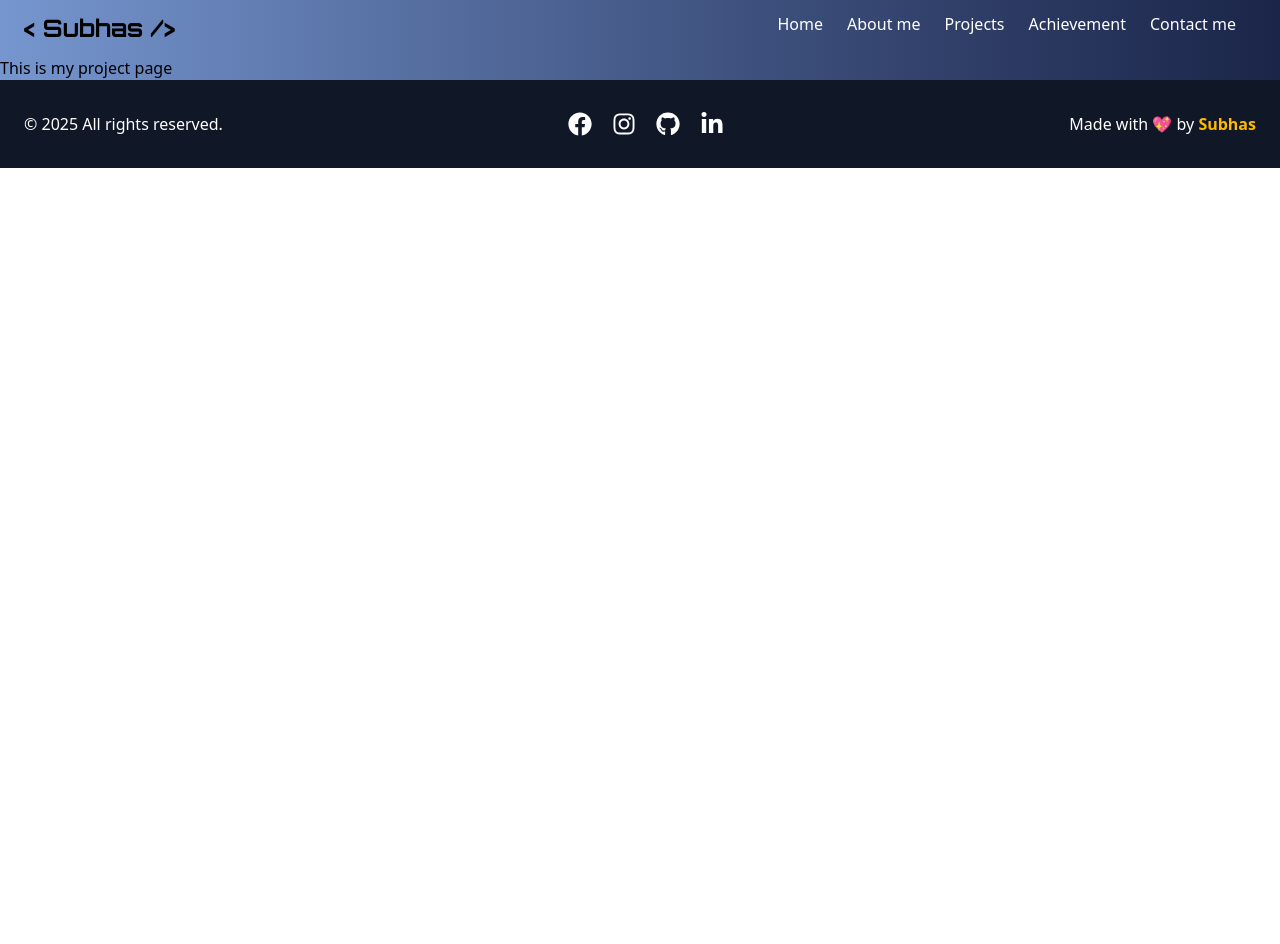
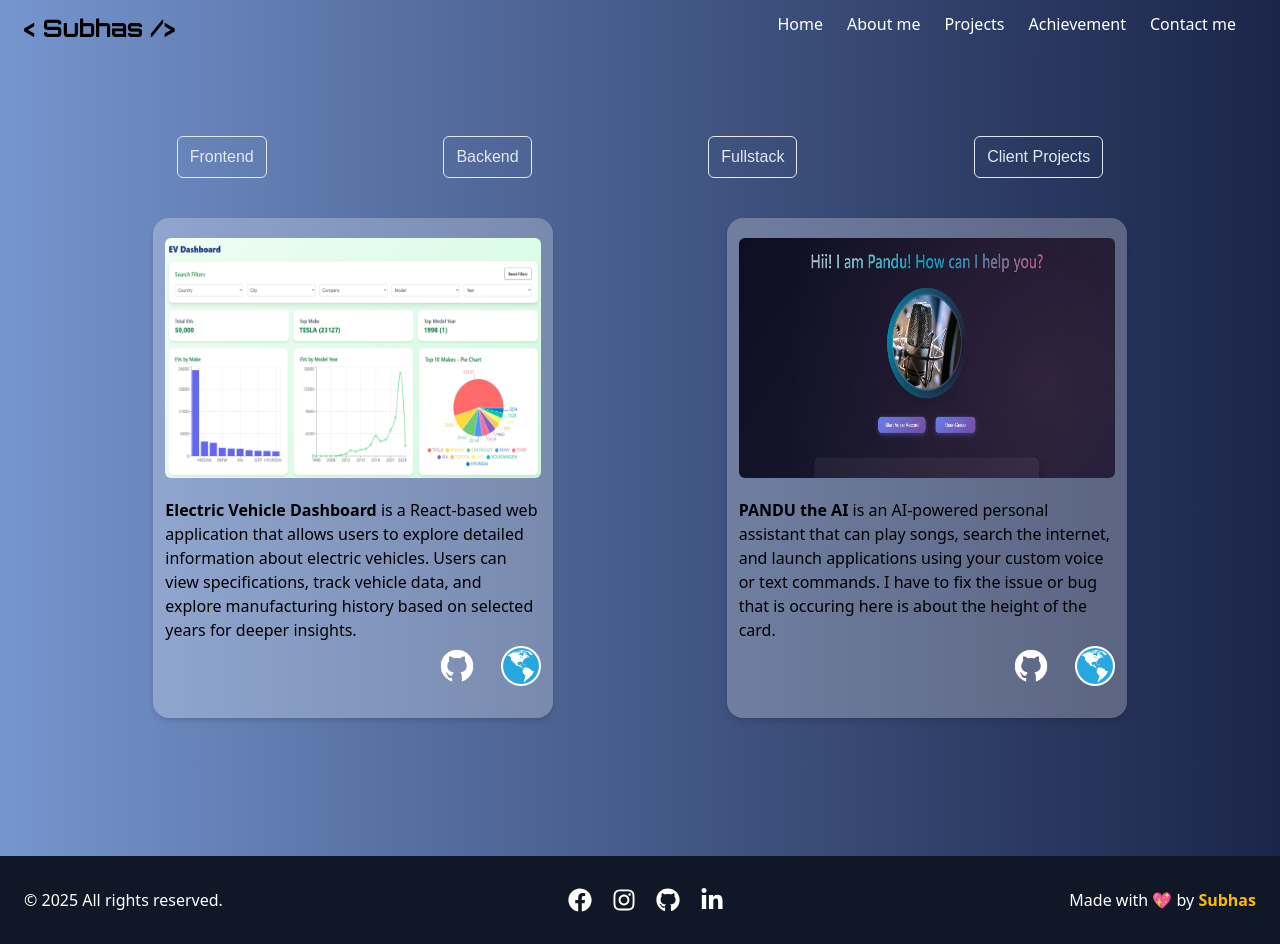
Before and after one commit to Subhas6033/portfolio, a React (Vite) app in the folder Client/: page /projects in a window 1280 px wide. Before the commit the page ends 800 px from the top, so only its background shows below. Built offline with nearby package versions, Linux system fonts and the light colour scheme; a web font is replaced by a local one.

Commit message:
finish the project page and enhance the projectCard components

```diff
--- a/Client/src/Components/Project/Project.jsx
+++ b/Client/src/Components/Project/Project.jsx
@@ -10,6 +10,7 @@ const Project = () => {
 
   const projectData = [
     {
+      category: "Frontend",
       imageURL: "./Projects/EV.jpeg",
       title: "Electric Vehicle Dashboard",
       description:
@@ -18,6 +19,7 @@ const Project = () => {
       liveLink: "https://ev-eosin.vercel.app/",
     },
     {
+      category: "Fullstack",
       imageURL: "./Projects/employee.png",
       title: "Employee Management System",
       description:
@@ -26,6 +28,7 @@ const Project = () => {
       liveLink: "https://emsbysubhas.vercel.app/",
     },
     {
+      category: "Frontend",
       imageURL: "./Projects/PanduAI.png",
       title: "PANDU the AI",
       description:
--- a/Client/src/Components/Project/ProjectCard.jsx
+++ b/Client/src/Components/Project/ProjectCard.jsx
@@ -2,6 +2,7 @@ import React from "react";
 import { Link } from "react-router-dom";
 import { Card } from "../index";
 import { Image } from "../profileImage/Image";
+import { SlideUpAnimation } from "../../utils/Animation";
 
 const ProjectCard = ({
   imageURL,
@@ -11,21 +12,27 @@ const ProjectCard = ({
   liveLink,
 }) => {
   return (
+    <SlideUpAnimation>
       <Card
         wrapperClassName="md:w-[400px]"
         padding="pt-5 px-3 pb-3"
         background="bg-white/25"
       >
+        {/* Project images goes here */}
         <Image
           imageURL={imageURL}
           wrapperClass="flex justify-center"
           className="h-60 md:w-96 rounded-md"
         />
-      <div className="min-h-fit mt-5 w-full">
+
+        {/* Project title and descriptions goes here */}
+        <div className="min-h-fit my-5 w-full">
           <p className="mt-5 h-32 max-h-60">
             <strong>{title}</strong> {description}
           </p>
-        <div className="mt-5 flex justify-end items-center">
+
+          {/* Project links and github links goes here */}
+          <div className="mt-14 md:mt-5 flex justify-end items-center">
             <ul className="flex justify-between gap-6">
               <li>
                 <Link to={githubLink} target="_blank">
@@ -47,6 +54,7 @@ const ProjectCard = ({
           </div>
         </div>
       </Card>
+    </SlideUpAnimation>
   );
 };
 
--- a/Client/src/Components/index.js
+++ b/Client/src/Components/index.js
@@ -6,7 +6,7 @@ import Button from "./Button/Button.jsx";
 import Input from "./Input/Input.jsx";
 import Skill from "./Skill/Skill.jsx";
 import Project from "./Project/Project.jsx";
-
+import ProjectCard from "./Project/ProjectCard.jsx";
 
 export {
     Header,
@@ -16,5 +16,6 @@ export {
     Button,
     Input,
     Skill,
-    Project
+    Project,
+    ProjectCard
 }
--- a/Client/src/Pages/Projects/Project.jsx
+++ b/Client/src/Pages/Projects/Project.jsx
@@ -1,11 +1,91 @@
-import React from 'react'
+import React, { useState } from "react";
+import { Button, ProjectCard } from "../../Components/index";
+import { SlideInViewAnimation, SlideUpAnimation } from "../../utils/Animation";
 
 const Project = () => {
+  const [selectCategory, setSelectCategory] = useState("Frontend");
+
+  const projectsNav = [
+    {
+      category: "Frontend",
+    },
+    {
+      category: "Backend",
+    },
+    {
+      category: "Fullstack",
+    },
+    {
+      category: "Client Projects",
+    },
+  ];
+
+  const projectData = [
+    {
+      category: "Frontend",
+      imageURL: "./Projects/EV.jpeg",
+      title: "Electric Vehicle Dashboard",
+      description:
+        "is a React-based web application that allows users to explore detailed information about electric vehicles. Users can view specifications, track vehicle data, and explore manufacturing history based on selected years for deeper insights.",
+      githubLink: "https://github.com/Subhas6033/Electric-Vehicle-Dashboard",
+      liveLink: "https://ev-eosin.vercel.app/",
+    },
+    {
+      category: "Fullstack",
+      imageURL: "./Projects/employee.png",
+      title: "Employee Management System",
+      description:
+        "is a role-based web application that streamlines workplace operations with task assignment, real-time chat, and instant notifications. Designed to enhance collaboration between employees and co-workers while ensuring secure access control.",
+      githubLink: "https://github.com/Subhas6033/Employee-Management-System",
+      liveLink: "https://emsbysubhas.vercel.app/",
+    },
+    {
+      category: "Frontend",
+      imageURL: "./Projects/PanduAI.png",
+      title: "PANDU the AI",
+      description:
+        "is an AI-powered personal assistant that can play songs, search the internet, and launch applications using your custom voice or text commands. I have to fix the issue or bug that is occuring here is about the height of the card.",
+      githubLink: "https://github.com/Subhas6033/PANDU",
+      liveLink: "https://pandutheai.netlify.app/",
+    },
+  ];
+
+  const filteredProjects = projectData.filter(
+    (project) => project.category === selectCategory
+  );
+
   return (
-    <div>
-      This is my project page
-    </div>
-  )
-}
+    <SlideUpAnimation className={`min-h-screen `}>
+      <div className="pt-10 md:pt-20">
+        <ul className="flex justify-evenly items-center flex-wrap gap-3 md:gap-0">
+          {projectsNav.map((nav) => (
+            <li key={nav.category}>
+              <Button
+                children={nav.category}
+                onClick={() => setSelectCategory(nav.category)}
+                className="font-gothic text-slate-200 px-3 py-2 rounded-md border transition-all duration-300 hover:bg-gray-900 hover:cursor-pointer"
+              />
+            </li>
+          ))}
+        </ul>
 
-export default Project
+        {/* Project cards goes here  */}
+        <div className="py-10 px-5 flex justify-evenly items-center flex-wrap gap-10">
+          {filteredProjects.length > 0 ? (
+            filteredProjects.map((projects, index) => (
+              <SlideInViewAnimation key={index}>
+                <ProjectCard {...projects} />
+              </SlideInViewAnimation>
+            ))
+          ) : (
+            <p className="text-2xl text-white text-center pt-10">
+              Currently no projects is available here
+            </p>
+          )}
+        </div>
+      </div>
+    </SlideUpAnimation>
+  );
+};
+
+export default Project;
--- a/Client/src/utils/Animation.jsx
+++ b/Client/src/utils/Animation.jsx
@@ -3,14 +3,15 @@ import React from "react";
 import { easeIn, easeInOut, motion } from "framer-motion";
 
 // slide in view animation
-export const SlideInViewAnimation = ({ className = "", children }) => {
+export const SlideInViewAnimation = ({ className = "", children, ...prop }) => {
   return (
     <motion.div
       className={`${className}`}
       initial={{ opacity: 0 }}
       whileInView={{ opacity: 1 }}
-      transition={{ duration: 0.6, ease : easeInOut }}
+      transition={{ duration: 0.6, ease: easeInOut }}
       viewport={{ once: true }}
+      {...prop}
     >
       {children}
     </motion.div>
@@ -18,7 +19,7 @@ export const SlideInViewAnimation = ({ className = "", children }) => {
 };
 
 // Slide Up Animation
-export const SlideUpAnimation = ({ className = "", children }) => {
+export const SlideUpAnimation = ({ className = "", children, ...prop }) => {
   return (
     <motion.div
       className={className}
@@ -26,6 +27,7 @@ export const SlideUpAnimation = ({ className = "", children }) => {
       whileInView={{ y: 0, opacity: 1 }}
       viewport={{ once: true, amount: 0.2 }}
       transition={{ duration: 0.6, delay: 0.2, ease: easeInOut }}
+      {...prop}
     >
       {children}
     </motion.div>
@@ -33,7 +35,7 @@ export const SlideUpAnimation = ({ className = "", children }) => {
 };
 
 // Slide Left Animation
-export const SlideLeftAnimation = ({ className = "", children }) => {
+export const SlideLeftAnimation = ({ className = "", children, ...prop }) => {
   return (
     <motion.div
       className={className}
@@ -41,6 +43,7 @@ export const SlideLeftAnimation = ({ className = "", children }) => {
       whileInView={{ x: 0, opacity: 1 }}
       viewport={{ once: true, amount: 0.2 }}
       transition={{ duration: 0.6, delay: 0.2, ease: easeInOut }}
+      {...prop}
     >
       {children}
     </motion.div>
@@ -48,7 +51,7 @@ export const SlideLeftAnimation = ({ className = "", children }) => {
 };
 
 // Slide Right Animation
-export const SlideRightAnimation = ({ className = "", children }) => {
+export const SlideRightAnimation = ({ className = "", children, ...prop }) => {
   return (
     <motion.div
       className={className}
@@ -56,6 +59,7 @@ export const SlideRightAnimation = ({ className = "", children }) => {
       whileInView={{ x: 0, opacity: 1 }}
       viewport={{ once: true, amount: 0.2 }}
       transition={{ duration: 0.6, ease: easeInOut }}
+      {...prop}
     >
       {children}
     </motion.div>
@@ -63,7 +67,7 @@ export const SlideRightAnimation = ({ className = "", children }) => {
 };
 
 // Pop Up Animation
-export const PopUpAnimation = ({ className = "", children }) => {
+export const PopUpAnimation = ({ className = "", children, ...prop }) => {
   return (
     <motion.div
       className={className}
@@ -71,6 +75,7 @@ export const PopUpAnimation = ({ className = "", children }) => {
       whileInView={{ scale: 1, opacity: 1 }}
       viewport={{ once: true, amount: 0.2 }}
       transition={{ duration: 0.5, delay: 0.2, ease: easeInOut }}
+      {...prop}
     >
       {children}
     </motion.div>
@@ -78,14 +83,19 @@ export const PopUpAnimation = ({ className = "", children }) => {
 };
 
 // Fade in with Slide up Animation
-export const FadeInSlideUpAnimation = ({ className = "", children }) => {
+export const FadeInSlideUpAnimation = ({
+  className = "",
+  children,
+  ...prop
+}) => {
   return (
     <motion.div
       className={`${className}`}
       initial={{ y: 30, opacity: 0 }}
       whileInView={{ y: 0, opacity: 1 }}
       viewport={{ once: true }}
-      transition={{ duration: 0.5, delay: 0.2, ease : easeInOut }}
+      transition={{ duration: 0.5, delay: 0.2, ease: easeInOut }}
+      {...prop}
     >
       {children}
     </motion.div>
@@ -93,14 +103,15 @@ export const FadeInSlideUpAnimation = ({ className = "", children }) => {
 };
 
 // Scael animation for button
-export const ScaleUpAnimation = ({ className = "", children }) => {
+export const ScaleUpAnimation = ({ className = "", children, ...prop }) => {
   return (
     <motion.div
       whileHover={{ scale: 1.05 }}
       transition={{ ease: easeInOut }}
       className={`${className}`}
+      {...prop}
     >
       {children}
     </motion.div>
   );
-}
+};
```
Lines whose indentation alone changed are shown as unchanged.
